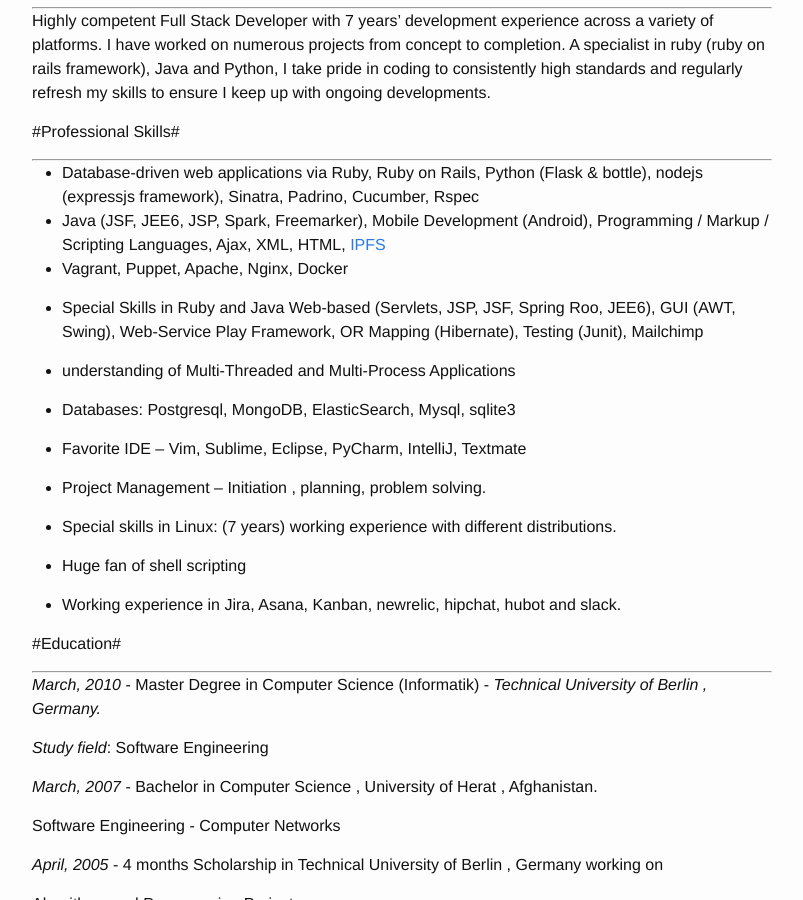
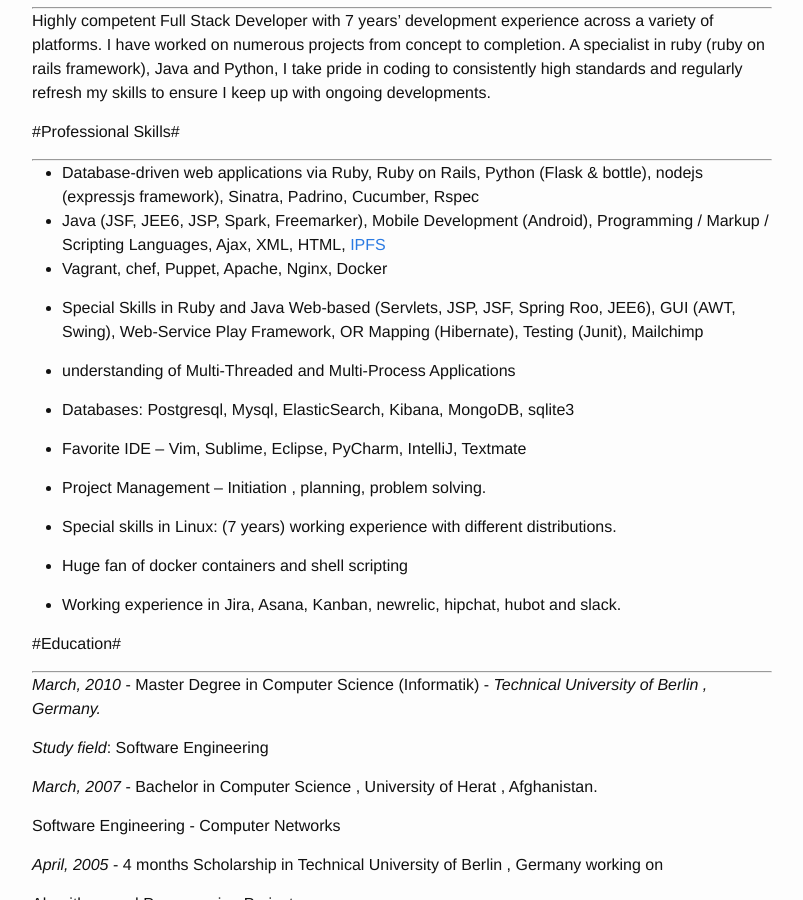
Before and after one commit to tokhi/tokhi.github.io, a Jekyll site: the page built from 2014-10-16-resume.markdown, in a window 1280 px wide and 900 px high, scrolled down 359 px. Shown: the whole window, without its empty margins (238-1041 px from the left). Built offline with Jekyll 4.4.1, drawn with Linux system fonts in a browser that asks for light colours; nearby versions of some CDN libraries.

Commit message:
Update 2014-10-16-resume.markdown

```diff
--- a/2014-10-16-resume.markdown
+++ b/2014-10-16-resume.markdown
@@ -33,13 +33,13 @@
 
 * Database-driven web applications via Ruby, Ruby on Rails, Python (Flask & bottle), nodejs (expressjs framework), Sinatra, Padrino, Cucumber, Rspec
 * Java (JSF, JEE6, JSP, Spark, Freemarker), Mobile Development (Android), Programming / Markup / Scripting Languages, Ajax, XML, HTML, <a href="https://ipfs.io/ipfs/QmNhFJjGcMPqpuYfxL62VVB9528NXqDNMFXiqN5bgFYiZ1/its-time-for-the-permanent-web.html">IPFS</a>
-* Vagrant, Puppet, Apache, Nginx, Docker
+* Vagrant, chef, Puppet, Apache, Nginx, Docker
 
 * Special Skills in Ruby and Java  Web-based (Servlets, JSP, JSF, Spring Roo, JEE6), GUI (AWT, Swing), Web-Service Play Framework, OR Mapping (Hibernate), Testing (Junit), Mailchimp
 
 * understanding of Multi-Threaded and Multi-Process Applications
 
-* Databases: Postgresql, MongoDB, ElasticSearch, Mysql, sqlite3
+* Databases: Postgresql, Mysql, ElasticSearch, Kibana, MongoDB, sqlite3
 
 * Favorite IDE – Vim, Sublime, Eclipse, PyCharm, IntelliJ, Textmate
 
@@ -47,7 +47,7 @@
 
 * Special skills in Linux: (7 years) working experience with different distributions.
 
-* Huge fan of shell scripting
+* Huge fan of docker containers and shell scripting
 
 * Working experience in Jira, Asana, Kanban, newrelic, hipchat, hubot and slack.
 
```
